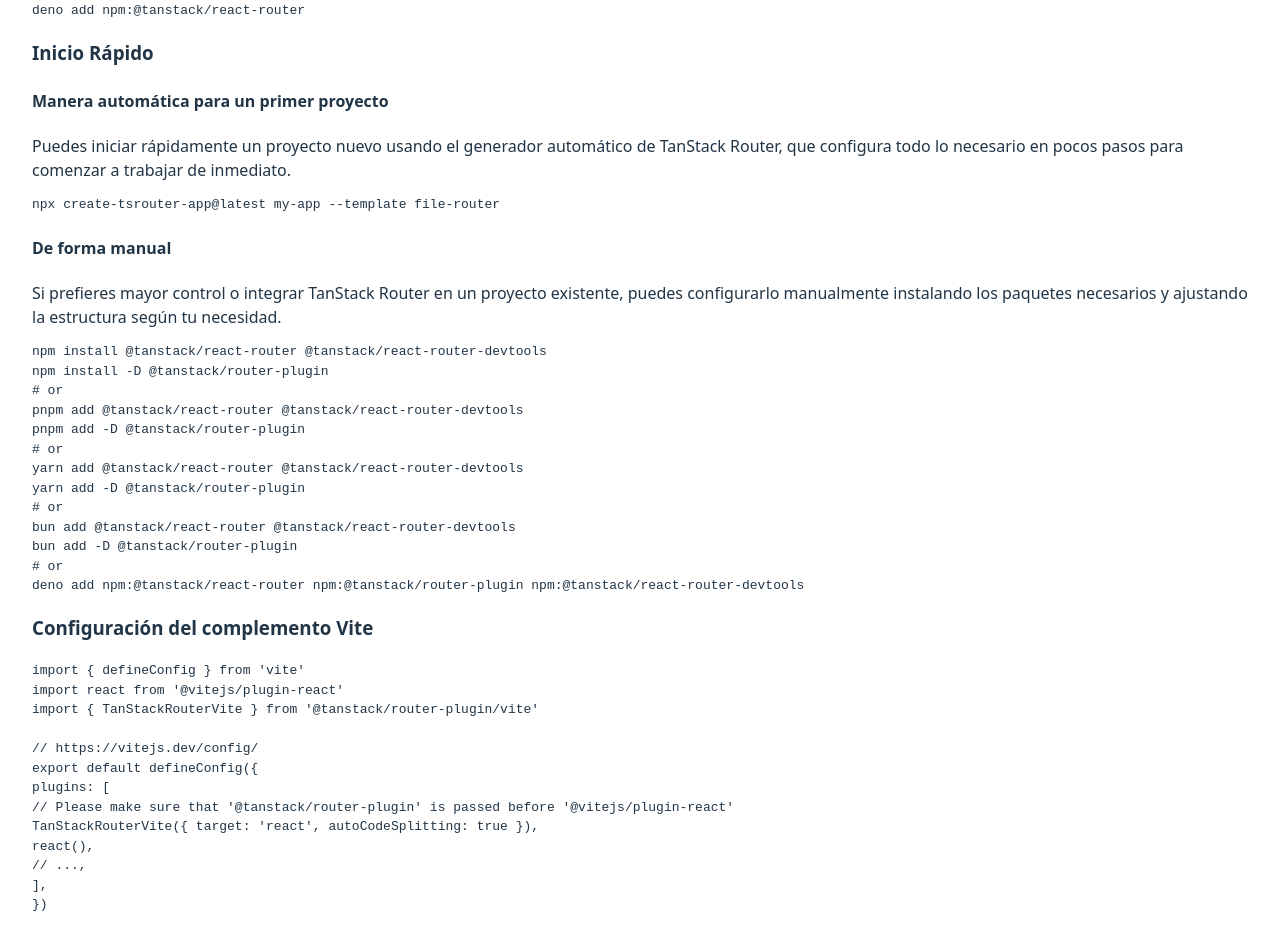
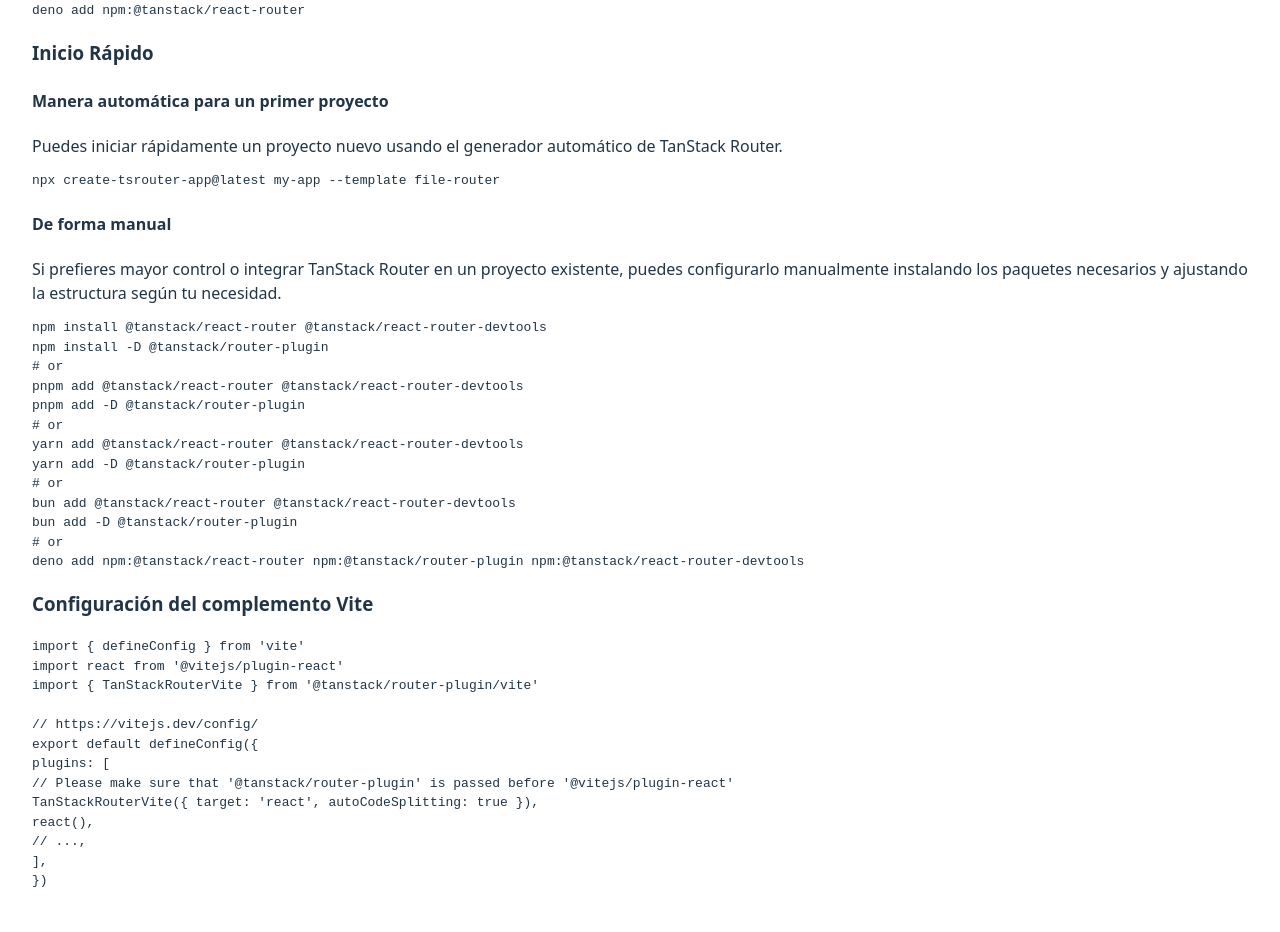
Before and after one commit to FranderCarrillo/tanstack-router-binarios, a React (Vite) app: page /tanstackRoute in a window 1280 px wide. Shown: the part 1020-1952 px from the top of the page. Built offline with nearby package versions, Linux system fonts and the light colour scheme.

Commit message:
text-changed

```diff
--- a/src/components/TanstackRouterInfo.tsx
+++ b/src/components/TanstackRouterInfo.tsx
@@ -64,8 +64,7 @@
       <div><h3>Inicio Rápido</h3></div>
       <h4>Manera automática para un primer proyecto</h4>
       <span>
-        Puedes iniciar rápidamente un proyecto nuevo usando el generador automático de TanStack
-        Router, que configura todo lo necesario en pocos pasos para comenzar a trabajar de inmediato.
+        Puedes iniciar rápidamente un proyecto nuevo usando el generador automático de TanStack Router.
       </span>
       <pre className="my-pre">
         <span className="morado">npx</span><span className="azul"> create-tsrouter-app@latest my-app --template file-router</span>
```
